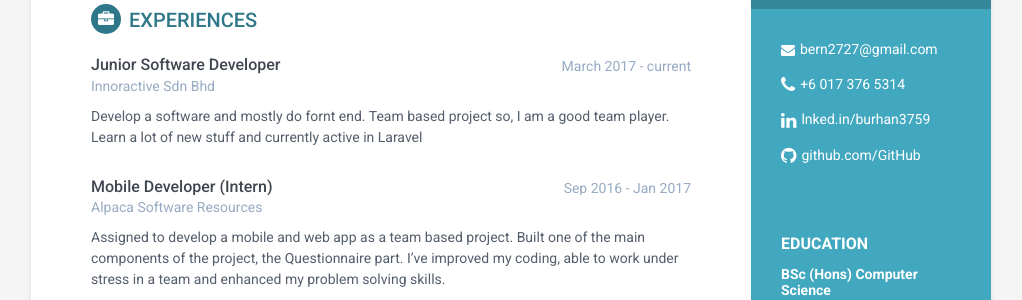
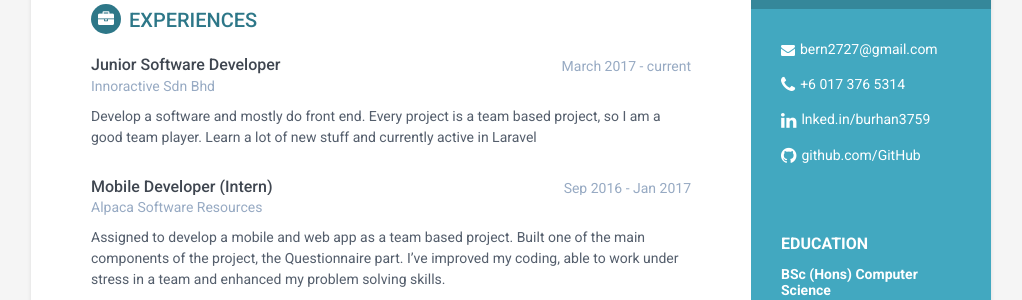
Before and after one commit to burhan3759/resume, a Jekyll site: the page built from index.html, in a window 1280 px wide. Shown: the part 278-578 px from the top of the page, without its empty margins (129-1151 px from the left). Built offline with Jekyll 4.4.1, drawn with Linux system fonts in a browser that asks for light colours.

Commit message:
Update experience.html
Fix the text in description

```diff
--- a/_includes/experience.html
+++ b/_includes/experience.html
@@ -10,7 +10,7 @@
                         <div class="company">Innoractive Sdn Bhd</div>
                     </div><!--//meta-->
                     <div class="details">
-                        <p>Develop a software and mostly do fornt end. Team based project so, I am a good team player. Learn a lot of new stuff and currently active in Laravel</p>
+                        <p>Develop a software and mostly do front end. Every project is a team based project, so I am a good team player. Learn a lot of new stuff and currently active in Laravel</p>
                     </div><!--//details-->
                 </div><!--//item-->
 
```
